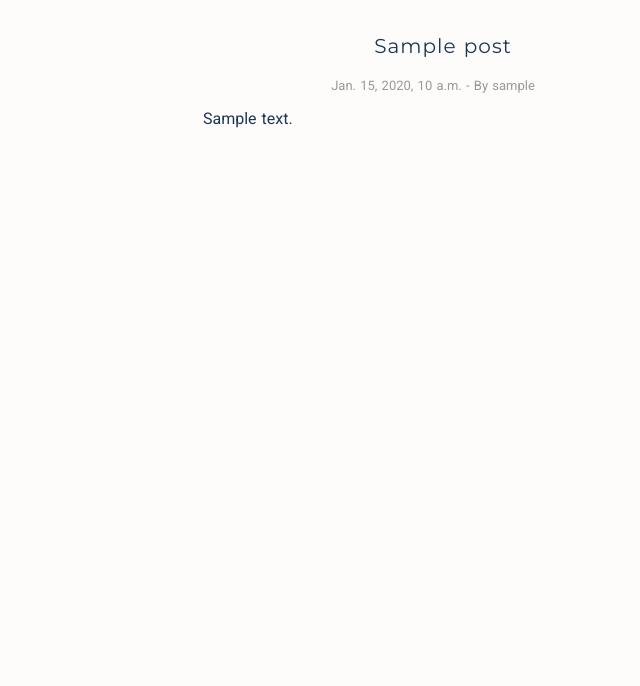
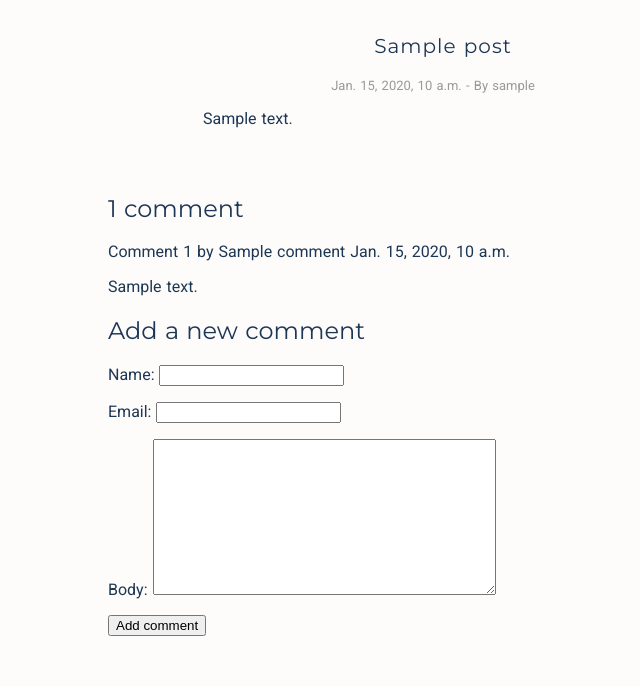
Before and after one commit to dogrod/blog.dogrod.com, a Django app: a page that uses templates/post/detail.html in a window 1280 px wide. Shown: the part 353-1039 px from the top of the page, without its empty margins (207-847 px from the left). Before the commit the page ends 481 px from the top, so only its background shows below. Run offline with Django 3.2, Linux system fonts and the light colour scheme; tables that the repository leaves empty hold one stand-in row (values such as "Sample post").

Commit message:
:sparkles: Add comment feature for post detail, follow from Django by Example Ch. 2

```diff
--- /dev/null
+++ b/blog/forms.py
@@ -0,0 +1,7 @@
+from django import forms
+from .models import Comment
+
+class CommentForm(forms.ModelForm):
+  class Meta:
+    model = Comment
+    fields = ('name', 'email', 'body')
--- a/blog/views.py
+++ b/blog/views.py
@@ -1,14 +1,36 @@
 from django.shortcuts import render, get_object_or_404
 from django.views.generic import ListView
-from .models import Post
+from .models import Post, Comment
+from .forms import CommentForm
 
 from django.core.paginator import Paginator, EmptyPage, PageNotAnInteger
 
 # Create your views here.
 def post_detail(request, year, month, day, slug):
   post = get_object_or_404(Post, slug=slug, status='published', publish_at__year=year, publish_at__month=month, publish_at__day=day)
+
+  # List of active comments for this post
+  comments = post.comments.filter(active = True)
+
+  if request.method == 'POST':
+    # A comment was posted
+    comment_form = CommentForm(data = request.POST)
+
+    if comment_form.is_valid():
+      # Create Comment object but don't save to database yet
+      new_comment = comment_form.save(commit = False)
+      # Assign the current post to the comment
+      new_comment.post = post
+      # Save the comment to the database
+      new_comment.save()
+
+  else:
+    comment_form = CommentForm()
+
   return render(request, 'post/detail.html', {
     'post': post,
+    'comments': comments,
+    'comment_form': comment_form
   })
 
 class PostListView(ListView):
--- a/static/css/post/detail.css
+++ b/static/css/post/detail.css
@@ -1,10 +1,10 @@
-.post-detail {
+.post-content {
   width: 100%;
   max-width: 500px;
   margin: 0 auto;
   padding: 30px 0;
 }
-.post-detail p {
+.post-content p {
   padding: 0 20px;
 }
 .post__info {
--- a/templates/post/detail.html
+++ b/templates/post/detail.html
@@ -10,10 +10,39 @@
 {% endblock  %}
 
 {% block content %}
-<!-- <a href="/">返回首页</a> -->
-<div class="post-detail">
-  <div class="post__title">{{ post.title }}</div>
-  <div class="post__info">{{ post.create_at }} - By {{ post.author }} </div>
-  <p>{{ post.body }}</p>
-</div>
+  <!-- <a href="/">返回首页</a> -->
+  <div class="post-content">
+    <div class="post__title">{{ post.title }}</div>
+    <div class="post__info">{{ post.create_at }} - By {{ post.author }} </div>
+    <p>{{ post.body | linebreaks }}</p>
+  </div>
+  <div class="post-comments">
+    {% with comments.count as total_comments %}
+    <h2>
+      {{ total_comments }}
+      comment{{ total_comments | pluralize }}
+    </h2>
+    {% endwith %}
+    {% for comment in comments %}
+      <div class="post-comment">
+        <p class="post-comment__info">
+          Comment {{ forloop.counter }} by {{ comment.name }}
+          {{ comment.create_at }}
+        </p>
+        {{ comment.body | linebreaks }}
+      </div>
+      {% empty %}
+        <p>There are no comments yet.</p>
+    {% endfor %}
+    {% if new_comment %}
+      <h2>Your comment has been added.</h2>
+    {% else %}
+      <h2>Add a new comment</h2>
+      <form action="." method="post">
+        {{ comment_form.as_p }}
+        {% csrf_token %}
+        <p><input type="submit" value="Add comment"></p>
+      </form>
+    {% endif %}
+  </div>
 {% endblock  %}
```
